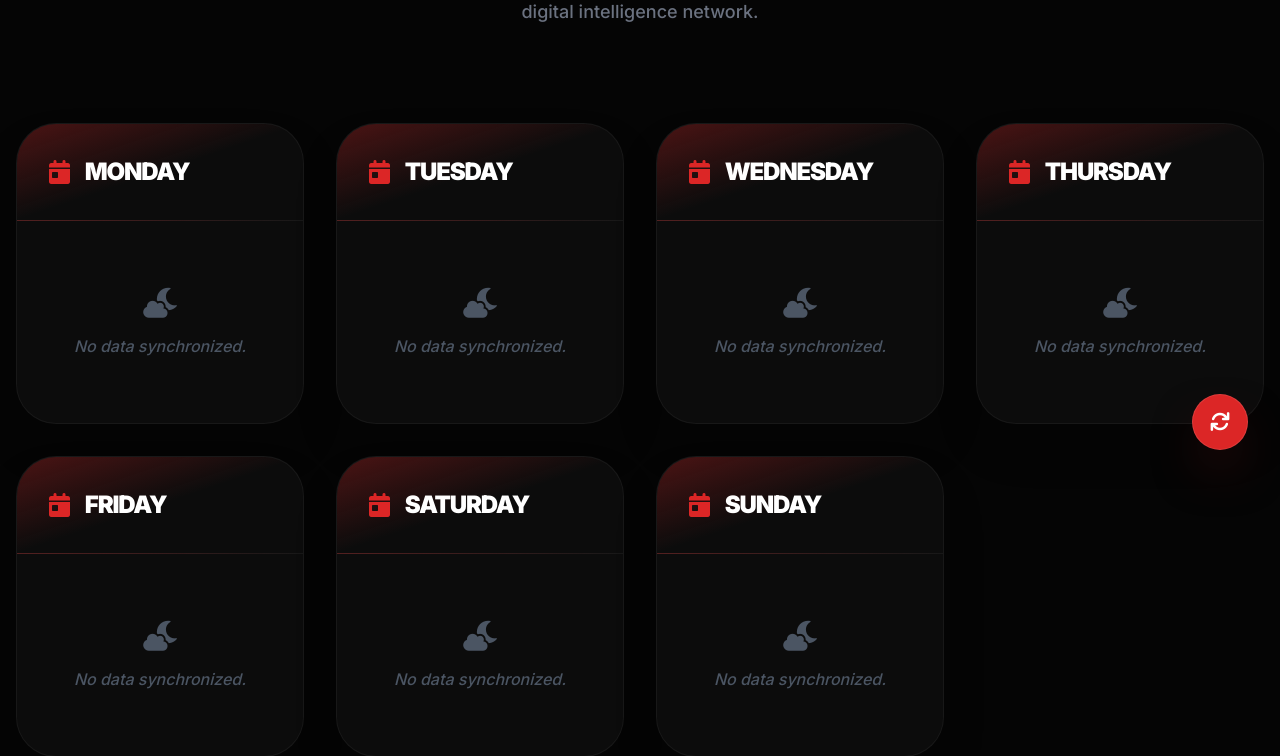
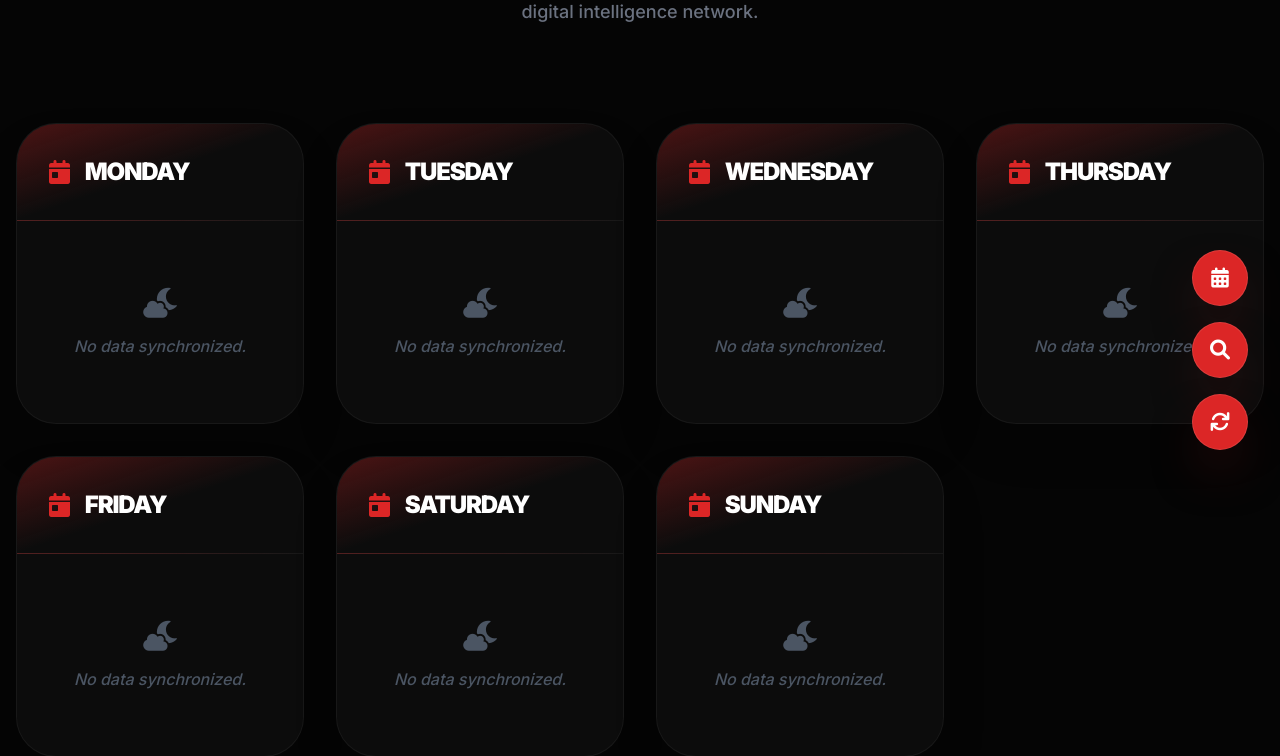
Before and after one commit to maheshvarma201010-gif/anizoneflix, a FastAPI app: page /schedule in a window 1280 px wide. Shown: the part 318-1074 px from the top of the page. Run offline with FastAPI, Linux system fonts and the light colour scheme; parts of the project's set-up code (start-up, migrations or seed data) failed here and were passed over; some libraries are stand-ins or nearby versions.

Commit message:
feat: add floating search and schedule buttons to website
- Added a vertical stack of floating action buttons (FABs) in the bottom-right corner of the website.
- Included a Search button linking to `/search` with a magnifying glass icon.
- Included a Schedule button linking to `/schedule` with a calendar icon.
- Styled the new buttons identically to the existing Refresh button for visual consistency.
- Maintained the original Refresh functionality within the new button group.

```diff
--- a/templates/base.html
+++ b/templates/base.html
@@ -104,10 +104,18 @@
         {% block content %}{% endblock %}
     </main>
 
-    <!-- Floating Refresh Button -->
-    <button onclick="window.location.reload()" class="fixed bottom-8 right-8 z-[100] w-14 h-14 bg-red-600 text-white rounded-full shadow-2xl shadow-red-900/50 flex items-center justify-center transition-all hover:bg-red-700 active:scale-95 group border border-white/10">
-        <i class="fa-solid fa-arrows-rotate text-xl group-hover:rotate-180 transition-transform duration-500"></i>
-    </button>
+    <!-- Floating Action Buttons -->
+    <div class="fixed bottom-8 right-8 z-[100] flex flex-col space-y-4">
+        <a href="/schedule" class="w-14 h-14 bg-red-600 text-white rounded-full shadow-2xl shadow-red-900/50 flex items-center justify-center transition-all hover:bg-red-700 active:scale-95 group border border-white/10" title="Schedule">
+            <i class="fa-solid fa-calendar-days text-xl"></i>
+        </a>
+        <a href="/search" class="w-14 h-14 bg-red-600 text-white rounded-full shadow-2xl shadow-red-900/50 flex items-center justify-center transition-all hover:bg-red-700 active:scale-95 group border border-white/10" title="Search">
+            <i class="fa-solid fa-magnifying-glass text-xl"></i>
+        </a>
+        <button onclick="window.location.reload()" class="w-14 h-14 bg-red-600 text-white rounded-full shadow-2xl shadow-red-900/50 flex items-center justify-center transition-all hover:bg-red-700 active:scale-95 group border border-white/10" title="Refresh">
+            <i class="fa-solid fa-arrows-rotate text-xl group-hover:rotate-180 transition-transform duration-500"></i>
+        </button>
+    </div>
 
     <!-- Footer -->
     <footer class="glass mt-40 border-t border-white/5 py-20 px-6">
```
